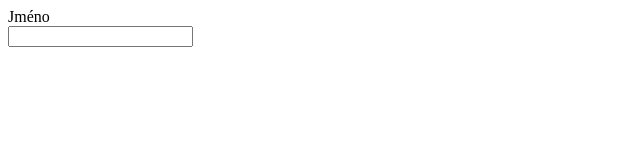
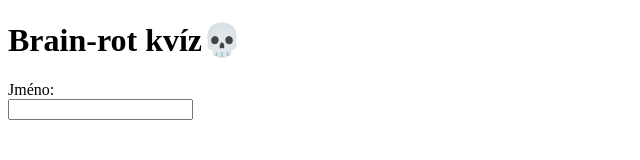
Before and after one commit to filip-lastovka/webovky, a plain HTML site: page index.html in a window 1280 px wide. Shown: the whole page, without its empty margins (0-640 px from the left). Drawn offline with Linux system fonts and the light colour scheme.

Commit message:
nadpis a jmeno

```diff
--- a/index.html
+++ b/index.html
@@ -2,6 +2,14 @@
 <html lang="en">
 </head>
 <body>
-<form>
-    <label for="first_name">Jméno</label><br/>
-    <input type="text" id="first_name" name="firstName" />
+    <meta charset="UTF-8">
+    <meta name="viewport" content="width=device-width, initial-scale=1.0">
+    <title>Můj nadpis</title>
+</head>
+<body>
+    <h1>Brain-rot kvíz💀</h1>
+</head>
+<body>
+ <form>
+    <label for="first_name">Jméno:</label><br/>
+     <input type="text" id="first_name" name="firstName" />
```
